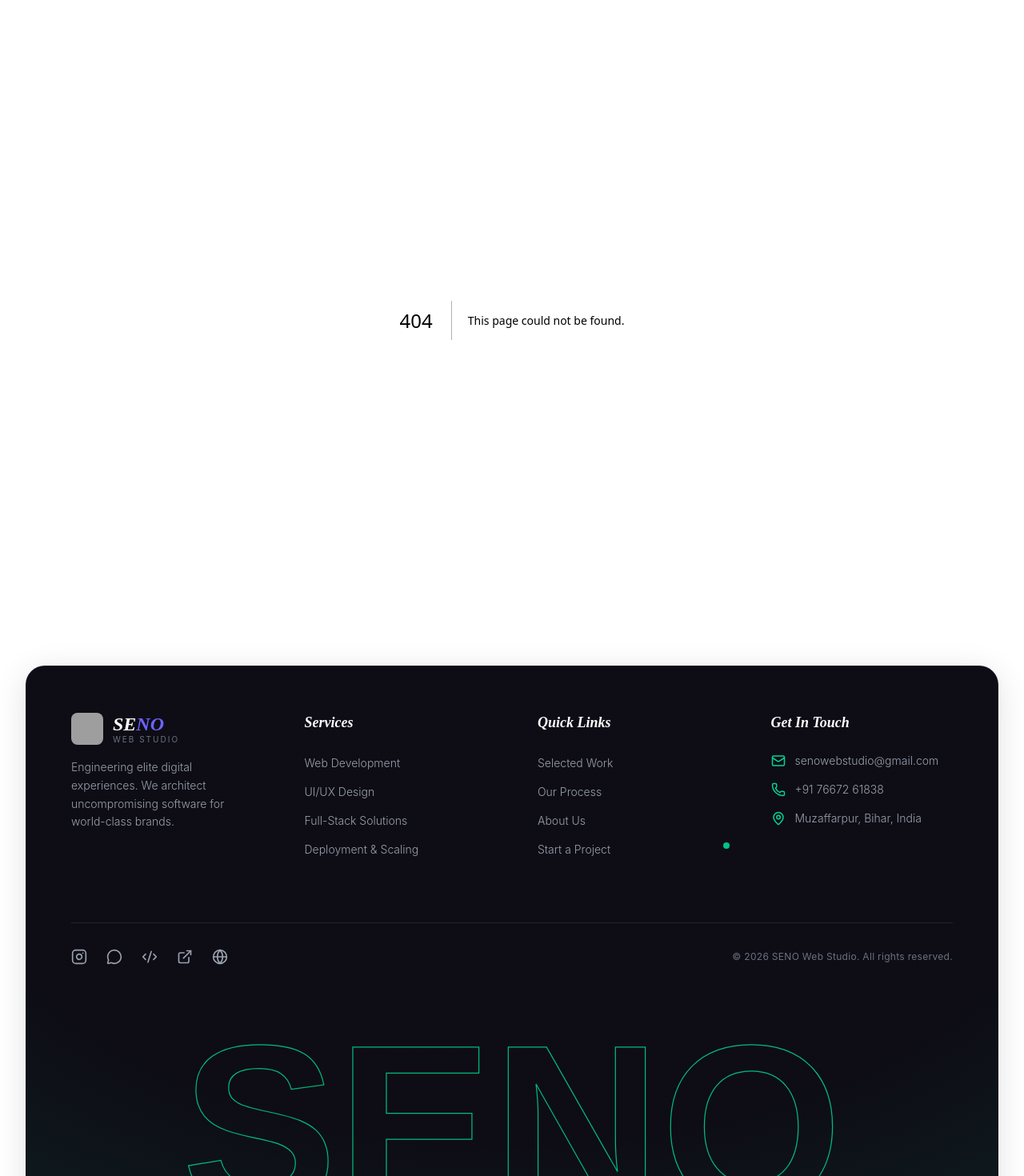
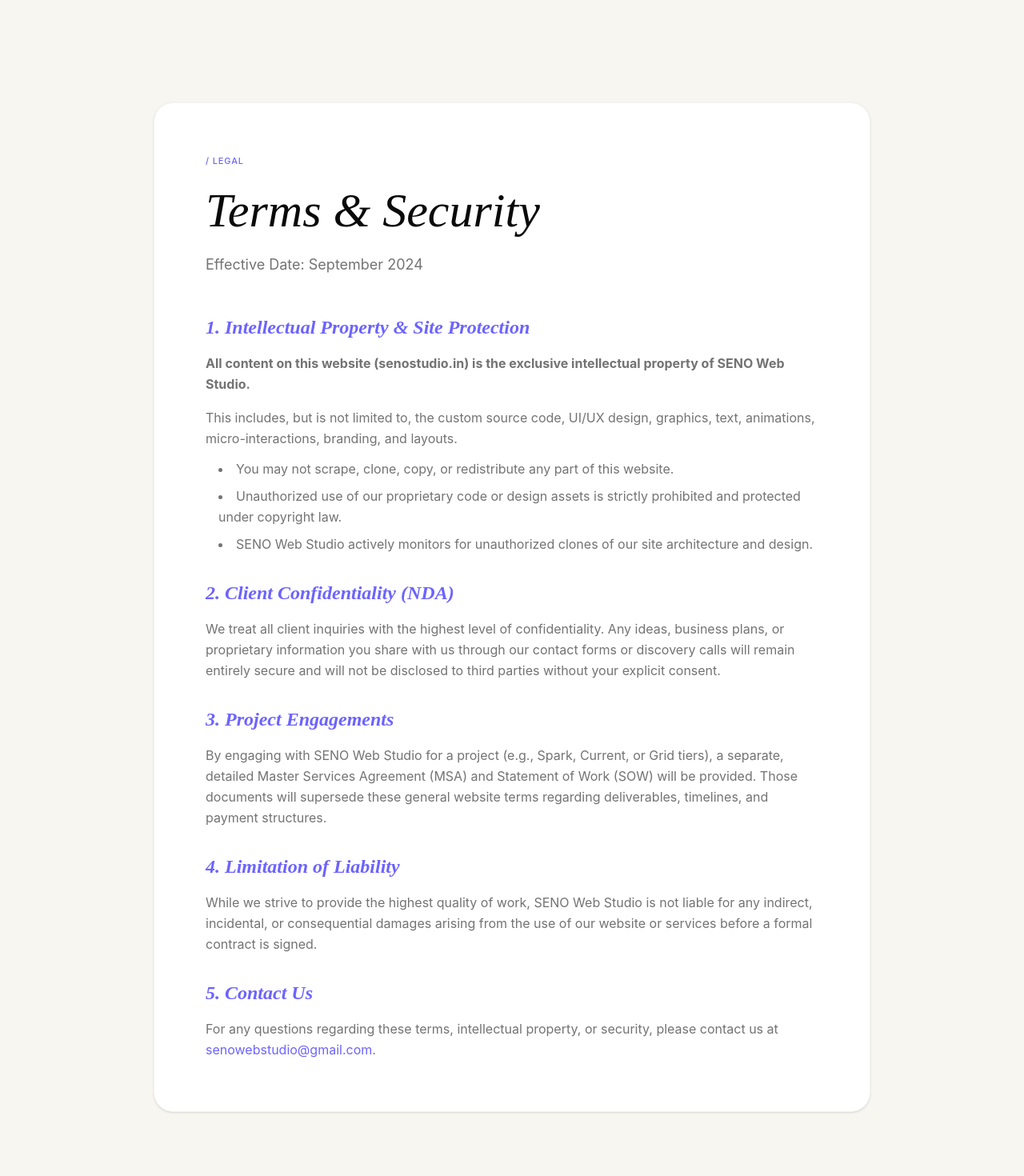
Before and after one commit to sa50tyam11/senostudio.in, a Next.js app: page /terms in a window 1280 px wide. Before the commit this address had no page. Shown: the top 1470 px of the page at 80% size. Built offline with nearby package versions, Linux system fonts and the light colour scheme; grey boxes are pictures that could not be loaded.

Commit message:
Add Privacy Policy and Terms of Service, update footer links

```diff
--- /dev/null
+++ b/src/app/privacy/page.tsx
@@ -0,0 +1,65 @@
+'use client';
+
+import React from 'react';
+import { motion } from 'framer-motion';
+import { SectionHeader } from '../../components/shared/SectionHeader';
+
+export default function PrivacyPolicy() {
+  return (
+    <main className="min-h-screen bg-[#F7F6F0] pt-32 pb-24 px-6 md:px-10 selection:bg-[#6C63FF] selection:text-[#F7F6F0]">
+      <div className="max-w-4xl mx-auto bg-white p-8 md:p-16 rounded-3xl border border-[var(--border-light)] shadow-sm">
+        <SectionHeader
+          eyebrow="/ Legal"
+          title="Privacy Policy"
+          subtext="Effective Date: September 2024"
+          className="mb-12"
+        />
+
+        <div className="space-y-8 text-[var(--color-ink)] font-body leading-relaxed">
+          <section>
+            <h2 className="text-2xl font-display italic font-semibold mb-4 text-[#6C63FF]">1. Information We Collect</h2>
+            <p className="text-[var(--color-muted)]">
+              When you contact SENO Web Studio via our inquiry forms or email, we collect personal information such as your name, email address, company name, and project details (including budget ranges). We only collect what is strictly necessary to understand your project and communicate effectively.
+            </p>
+          </section>
+
+          <section>
+            <h2 className="text-2xl font-display italic font-semibold mb-4 text-[#6C63FF]">2. How We Use Your Data</h2>
+            <p className="text-[var(--color-muted)]">
+              The information you provide is used exclusively to:
+            </p>
+            <ul className="list-disc list-inside mt-3 space-y-2 text-[var(--color-muted)] ml-4">
+              <li>Respond to your inquiries and provide accurate project quotes.</li>
+              <li>Deliver our web development, design, and automation services.</li>
+              <li>Send important updates regarding your project.</li>
+            </ul>
+            <p className="mt-4 text-[var(--color-muted)]">
+              <strong>We do not sell, rent, or share your personal data with third parties for marketing purposes.</strong>
+            </p>
+          </section>
+
+          <section>
+            <h2 className="text-2xl font-display italic font-semibold mb-4 text-[#6C63FF]">3. Data Security & Protection</h2>
+            <p className="text-[var(--color-muted)]">
+              We implement strict industry-standard security measures to protect your personal information and project details against unauthorized access, alteration, disclosure, or destruction. Any sensitive information shared during the discovery phase remains strictly confidential between you and SENO Web Studio.
+            </p>
+          </section>
+
+          <section>
+            <h2 className="text-2xl font-display italic font-semibold mb-4 text-[#6C63FF]">4. Cookies and Analytics</h2>
+            <p className="text-[var(--color-muted)]">
+              Our website may use standard analytics tools to measure traffic and performance. This data is aggregated and anonymized, used solely to improve our website experience and performance.
+            </p>
+          </section>
+
+          <section>
+            <h2 className="text-2xl font-display italic font-semibold mb-4 text-[#6C63FF]">5. Your Rights</h2>
+            <p className="text-[var(--color-muted)]">
+              You have the right to request access to the personal data we hold about you, or ask that we delete it. To exercise these rights, please contact us directly at <a href="mailto:senowebstudio@gmail.com" className="text-[#6C63FF] hover:underline">senowebstudio@gmail.com</a>.
+            </p>
+          </section>
+        </div>
+      </div>
+    </main>
+  );
+}
--- /dev/null
+++ b/src/app/terms/page.tsx
@@ -0,0 +1,65 @@
+'use client';
+
+import React from 'react';
+import { motion } from 'framer-motion';
+import { SectionHeader } from '../../components/shared/SectionHeader';
+
+export default function TermsOfService() {
+  return (
+    <main className="min-h-screen bg-[#F7F6F0] pt-32 pb-24 px-6 md:px-10 selection:bg-[#6C63FF] selection:text-[#F7F6F0]">
+      <div className="max-w-4xl mx-auto bg-white p-8 md:p-16 rounded-3xl border border-[var(--border-light)] shadow-sm">
+        <SectionHeader
+          eyebrow="/ Legal"
+          title="Terms & Security"
+          subtext="Effective Date: September 2024"
+          className="mb-12"
+        />
+
+        <div className="space-y-8 text-[var(--color-ink)] font-body leading-relaxed">
+          <section>
+            <h2 className="text-2xl font-display italic font-semibold mb-4 text-[#6C63FF]">1. Intellectual Property & Site Protection</h2>
+            <p className="text-[var(--color-muted)] mb-4">
+              <strong>All content on this website (senostudio.in) is the exclusive intellectual property of SENO Web Studio.</strong>
+            </p>
+            <p className="text-[var(--color-muted)]">
+              This includes, but is not limited to, the custom source code, UI/UX design, graphics, text, animations, micro-interactions, branding, and layouts.
+            </p>
+            <ul className="list-disc list-inside mt-3 space-y-2 text-[var(--color-muted)] ml-4">
+              <li>You may not scrape, clone, copy, or redistribute any part of this website.</li>
+              <li>Unauthorized use of our proprietary code or design assets is strictly prohibited and protected under copyright law.</li>
+              <li>SENO Web Studio actively monitors for unauthorized clones of our site architecture and design.</li>
+            </ul>
+          </section>
+
+          <section>
+            <h2 className="text-2xl font-display italic font-semibold mb-4 text-[#6C63FF]">2. Client Confidentiality (NDA)</h2>
+            <p className="text-[var(--color-muted)]">
+              We treat all client inquiries with the highest level of confidentiality. Any ideas, business plans, or proprietary information you share with us through our contact forms or discovery calls will remain entirely secure and will not be disclosed to third parties without your explicit consent.
+            </p>
+          </section>
+
+          <section>
+            <h2 className="text-2xl font-display italic font-semibold mb-4 text-[#6C63FF]">3. Project Engagements</h2>
+            <p className="text-[var(--color-muted)]">
+              By engaging with SENO Web Studio for a project (e.g., Spark, Current, or Grid tiers), a separate, detailed Master Services Agreement (MSA) and Statement of Work (SOW) will be provided. Those documents will supersede these general website terms regarding deliverables, timelines, and payment structures.
+            </p>
+          </section>
+
+          <section>
+            <h2 className="text-2xl font-display italic font-semibold mb-4 text-[#6C63FF]">4. Limitation of Liability</h2>
+            <p className="text-[var(--color-muted)]">
+              While we strive to provide the highest quality of work, SENO Web Studio is not liable for any indirect, incidental, or consequential damages arising from the use of our website or services before a formal contract is signed.
+            </p>
+          </section>
+
+          <section>
+            <h2 className="text-2xl font-display italic font-semibold mb-4 text-[#6C63FF]">5. Contact Us</h2>
+            <p className="text-[var(--color-muted)]">
+              For any questions regarding these terms, intellectual property, or security, please contact us at <a href="mailto:senowebstudio@gmail.com" className="text-[#6C63FF] hover:underline">senowebstudio@gmail.com</a>.
+            </p>
+          </section>
+        </div>
+      </div>
+    </main>
+  );
+}
--- a/src/components/HoverFooter.tsx
+++ b/src/components/HoverFooter.tsx
@@ -9,6 +9,7 @@
   MessageCircle,
   Code2,
 } from "lucide-react";
+import Link from "next/link";
 
 const InstagramIcon = () => (
   <svg width="20" height="20" viewBox="0 0 24 24" fill="none" stroke="currentColor" strokeWidth="2" strokeLinecap="round" strokeLinejoin="round">
@@ -25,21 +26,20 @@
     {
       title: "Services",
       links: [
-        { label: "Web Development", href: "#services" },
-        { label: "UI/UX Design", href: "#services" },
-        { label: "Full-Stack Solutions", href: "#services" },
-        { label: "Deployment & Scaling", href: "#services" },
+        { label: "Web Development", href: "/services" },
+        { label: "UI/UX Design", href: "/services" },
+        { label: "Full-Stack Solutions", href: "/services" },
+        { label: "Deployment & Scaling", href: "/services" },
       ],
     },
     {
       title: "Quick Links",
       links: [
-        { label: "Selected Work", href: "#work" },
-        { label: "Our Process", href: "#process" },
-        { label: "About Us", href: "#about-section" },
+        { label: "Selected Work", href: "/work" },
+        { label: "About Us", href: "/about" },
         {
           label: "Start a Project",
-          href: "#contact",
+          href: "/contact",
           pulse: true,
         },
       ],
@@ -101,12 +101,12 @@
               <ul className="space-y-3">
                 {section.links.map((link) => (
                   <li key={link.label} className="relative">
-                    <a
+                    <Link
                       href={link.href}
                       className="text-gray-400 hover:text-emerald-400 transition-colors text-sm font-light"
                     >
                       {link.label}
-                    </a>
+                    </Link>
                     {link.pulse && (
                       <span className="absolute top-1 -right-3 w-2 h-2 rounded-full bg-emerald-400 animate-pulse"></span>
                     )}
@@ -145,7 +145,6 @@
 
         <hr className="border-t border-white/10 my-8" />
 
-        {/* Footer bottom */}
         <div className="flex flex-col md:flex-row justify-between items-center text-sm space-y-4 md:space-y-0">
           {/* Social icons */}
           <div className="flex space-x-6 text-gray-400">
@@ -163,10 +162,16 @@
             ))}
           </div>
 
-          {/* Copyright */}
-          <p className="text-gray-500 text-center md:text-left text-xs tracking-wide">
-            &copy; {new Date().getFullYear()} SENO Web Studio. All rights reserved.
-          </p>
+          {/* Copyright & Legal */}
+          <div className="flex flex-col md:flex-row items-center md:items-end gap-2 md:gap-6">
+            <div className="flex gap-4 text-xs">
+              <Link href="/privacy" className="text-gray-500 hover:text-emerald-400 transition-colors">Privacy Policy</Link>
+              <Link href="/terms" className="text-gray-500 hover:text-emerald-400 transition-colors">Terms & Security</Link>
+            </div>
+            <p className="text-gray-500 text-center md:text-right text-xs tracking-wide">
+              &copy; {new Date().getFullYear()} SENO Web Studio. All rights reserved.
+            </p>
+          </div>
         </div>
       </div>
 
```
